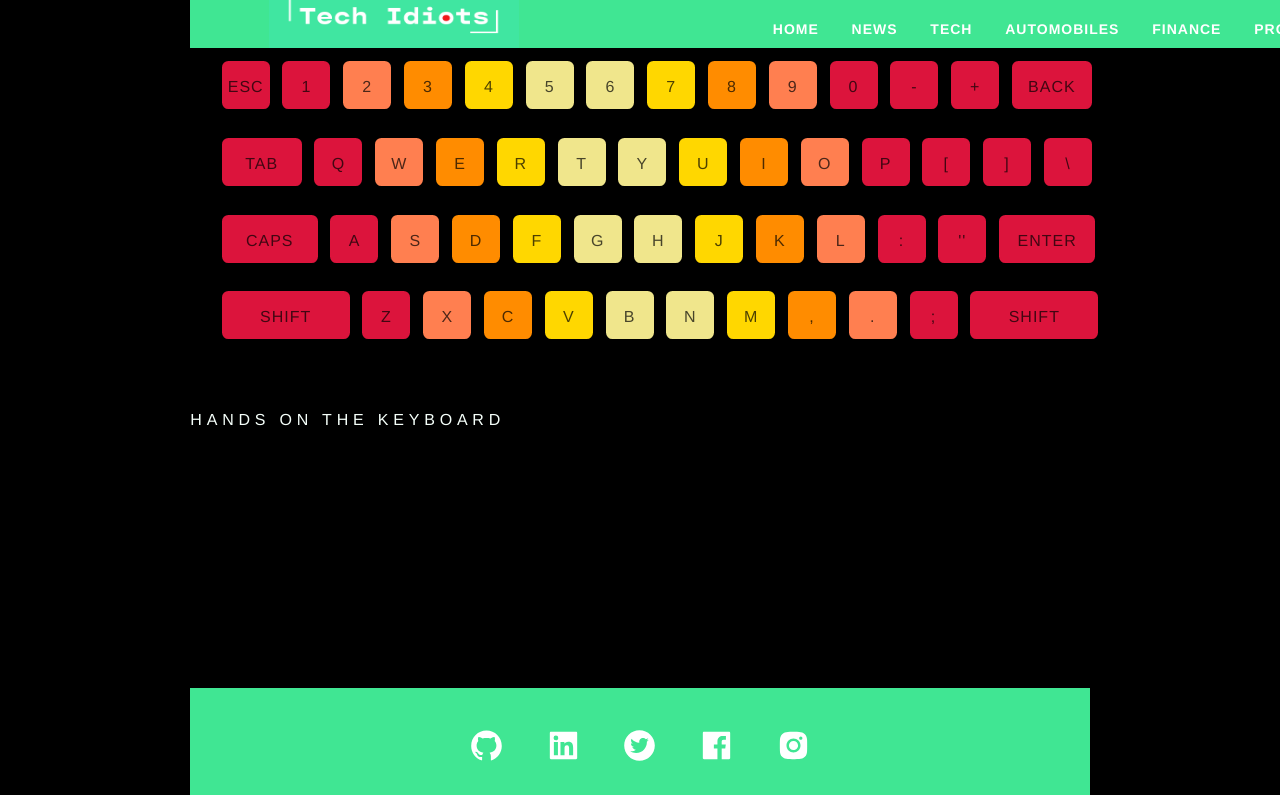
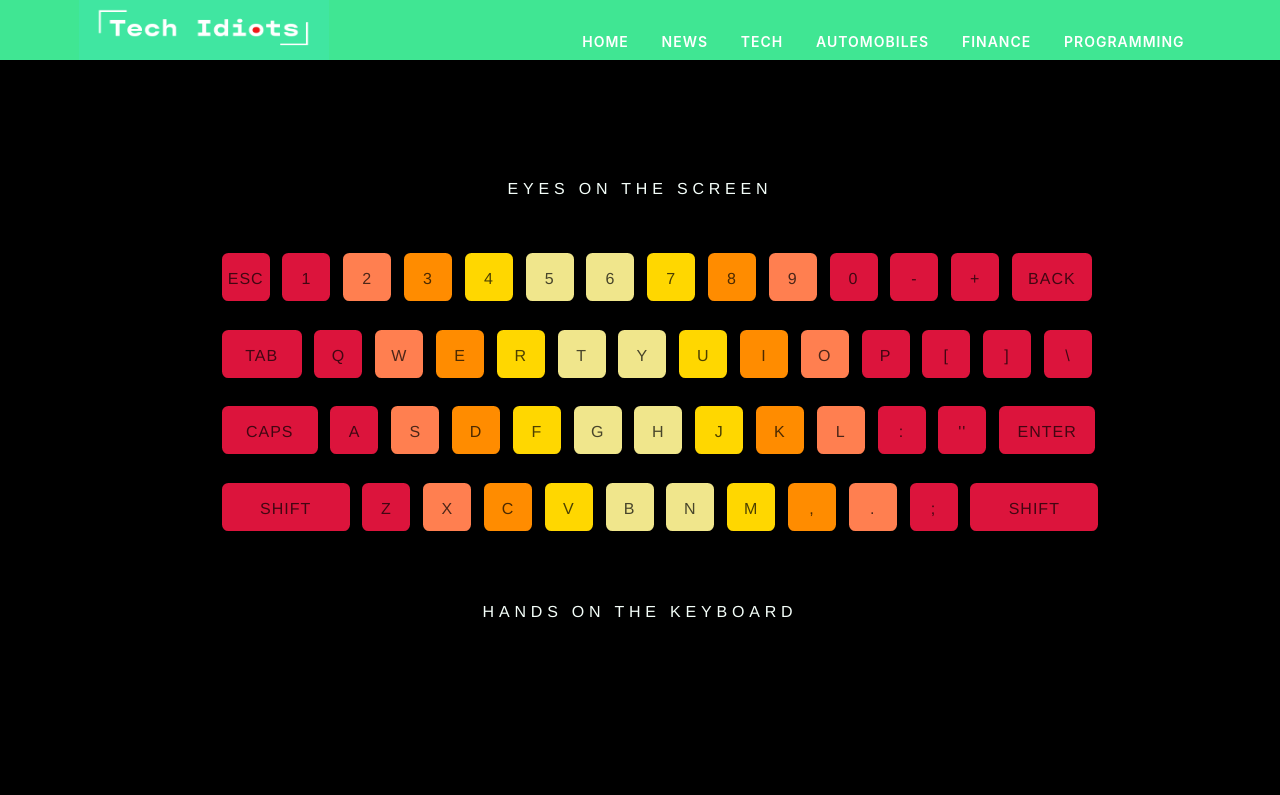
Before and after one commit to NithinBalasubramanian/Techidiots, a React (Create React App) app: page /keypad in a window 1280 px wide. Shown: the top 795 px of the page. Built offline with nearby package versions, Linux system fonts and the light colour scheme.

Commit message:
Update keypad.css

```diff
--- a/src/keypad.css
+++ b/src/keypad.css
@@ -1,4 +1,4 @@
-body {
+.keypadBody {
   background-color: black;
   font-family: "Helvetica Neue", Helvetica, Arial, sans-serif;
   font-weight: 500;
```
